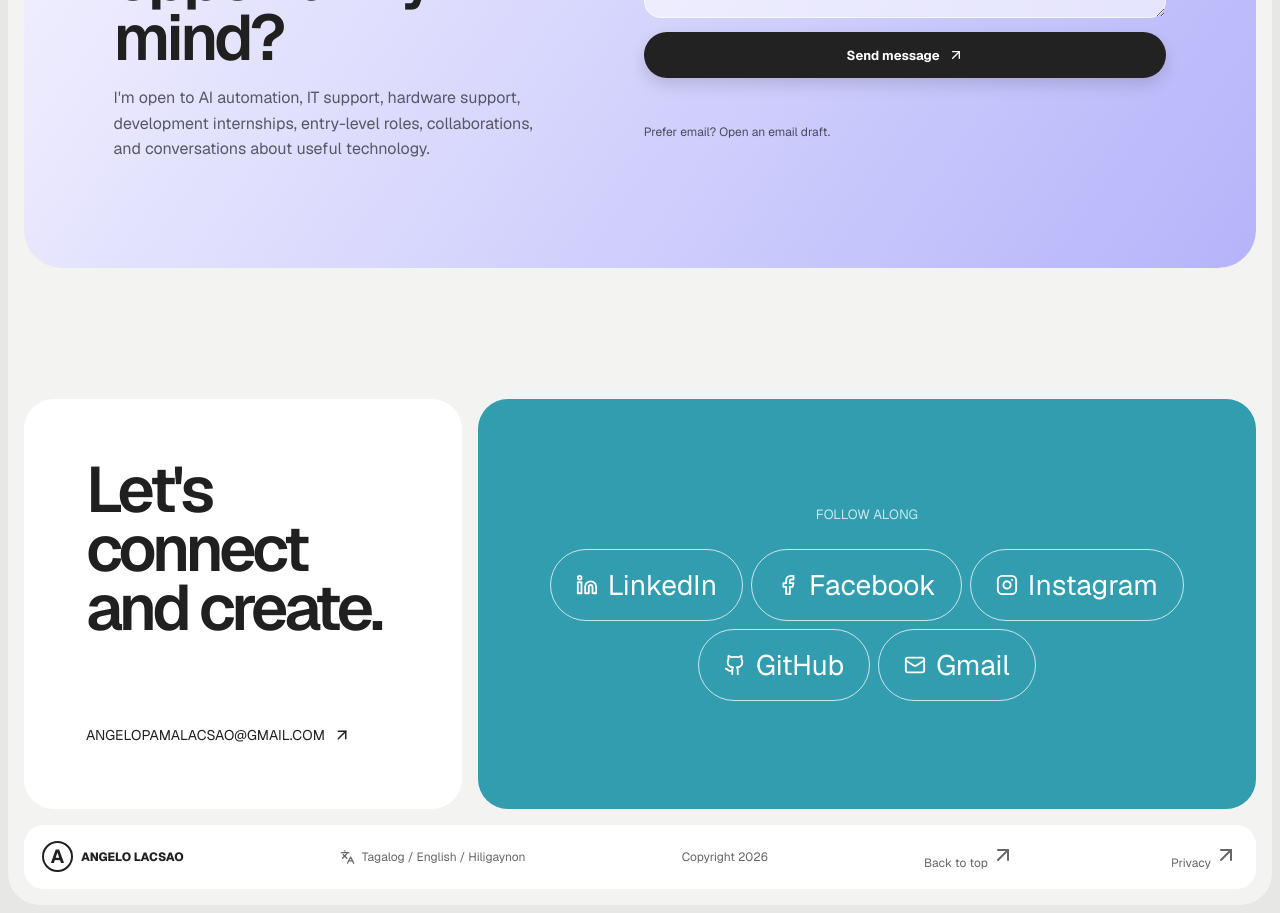
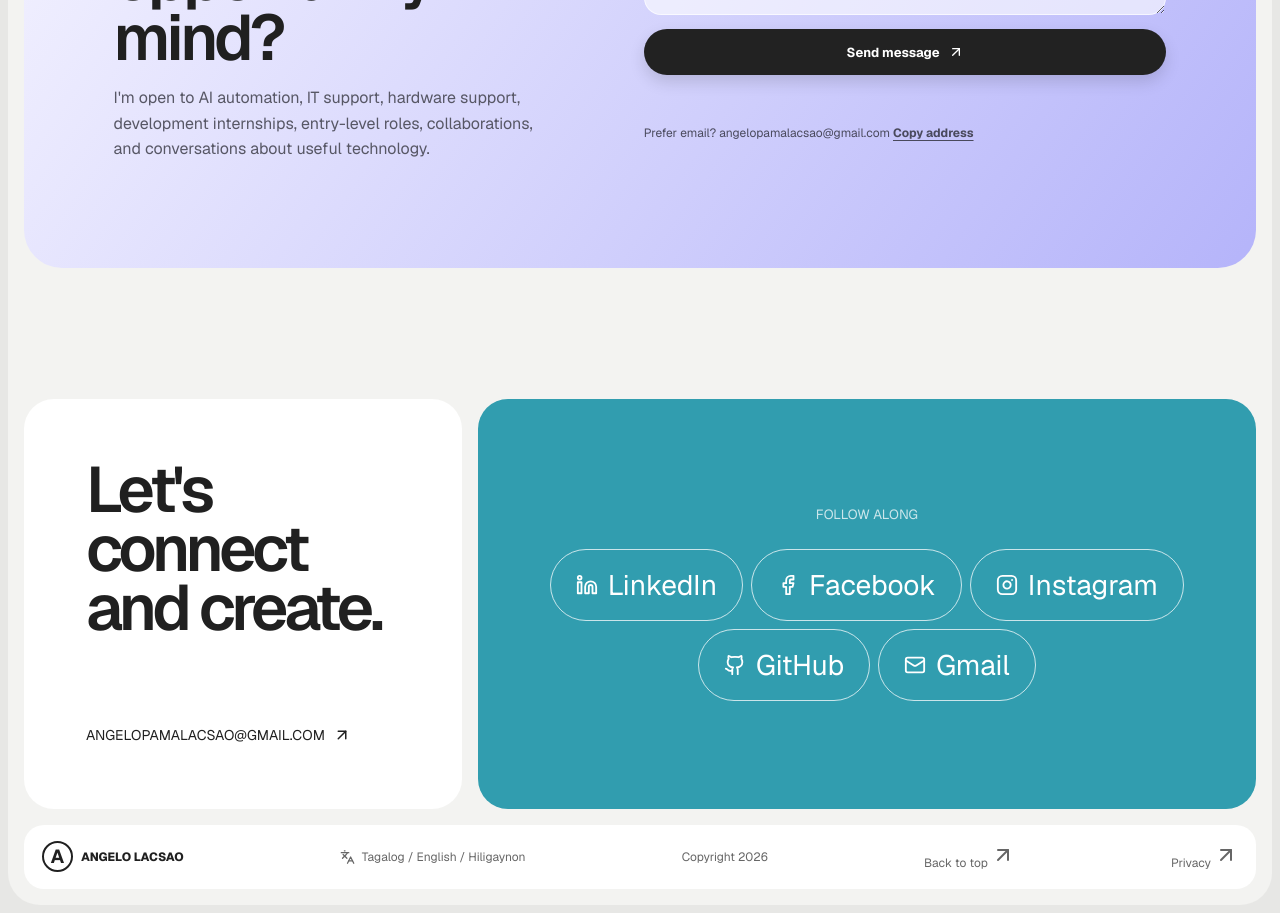
Before and after one commit to Angelo55/angelo-portfolio, a Next.js app: page / in a window 1280 px wide. Shown: the part 5580-6493 px from the top of the page. Built offline with nearby package versions, Linux system fonts and the light colour scheme.

Commit message:
Make contact email fallback copyable

```diff
--- a/src/app/globals.css
+++ b/src/app/globals.css
@@ -68,6 +68,7 @@ button{color:inherit}
 .projectVisual>span svg{width:16px}
 .cert{width:100%;border-top:0;border-left:0;border-right:0;background:transparent;text-align:left;cursor:pointer}
 .formStatus{min-height:18px;margin:0;color:#49495c;font-size:12px}
+.contactEmail{overflow-wrap:anywhere}.copyEmailButton{padding:4px 0;border:0;background:none;color:inherit;font:inherit;font-weight:700;text-decoration:underline;text-underline-offset:3px;cursor:pointer}.copyEmailButton:focus-visible{outline:3px solid #176f7e;outline-offset:3px;border-radius:2px}
 .follow small{display:block}
 .follow a{display:flex;align-items:center;gap:10px}
 .follow a svg{width:22px}
--- a/src/components/contact-form.tsx
+++ b/src/components/contact-form.tsx
@@ -4,10 +4,20 @@ import { ArrowUpRight } from "lucide-react";
 import { FormEvent, useState } from "react";
 
 const endpoint = "https://formspree.io/f/xrpeogpy";
+const contactEmail = "angelopamalacsao@gmail.com";
 
 export function ContactForm() {
   const [status, setStatus] = useState("");
+  const [copyStatus, setCopyStatus] = useState("");
   const [sending, setSending] = useState(false);
+  async function copyEmail() {
+    try {
+      await navigator.clipboard.writeText(contactEmail);
+      setCopyStatus("Email address copied.");
+    } catch {
+      setCopyStatus("Copy unavailable here. Select the address above to copy it.");
+    }
+  }
   async function submit(event: FormEvent<HTMLFormElement>) {
     event.preventDefault();
     const form = event.currentTarget;
@@ -57,7 +67,8 @@ export function ContactForm() {
       </div>
       <button className="btn full" type="submit" disabled={sending} aria-disabled={sending}>{sending ? "Sending…" : "Send message"} <ArrowUpRight /></button>
       <p className="formStatus full" role="status" aria-live="polite">{status}</p>
-      <p className="formStatus full">Prefer email? <a href="mailto:angelopamalacsao@gmail.com">Open an email draft</a>.</p>
+      <p className="formStatus full">Prefer email? <span className="contactEmail">{contactEmail}</span> <button className="copyEmailButton" type="button" onClick={copyEmail}>Copy address</button></p>
+      {copyStatus && <p className="formStatus full" role="status" aria-live="polite">{copyStatus}</p>}
     </form>
   );
 }
```
Also changed, not shown: src/app/privacy/page.tsx (+1 -1 lines), 2 other files (tests, documents, lock files or other folders).
